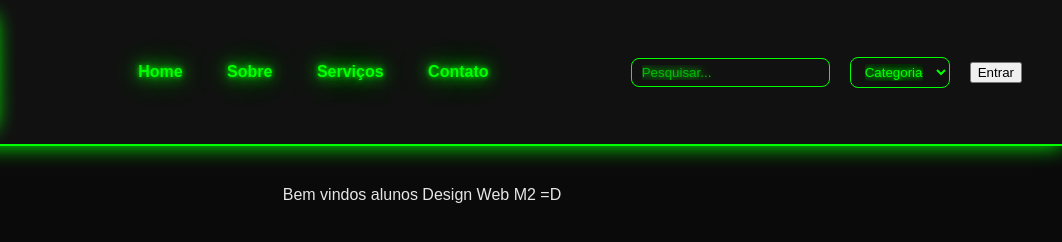
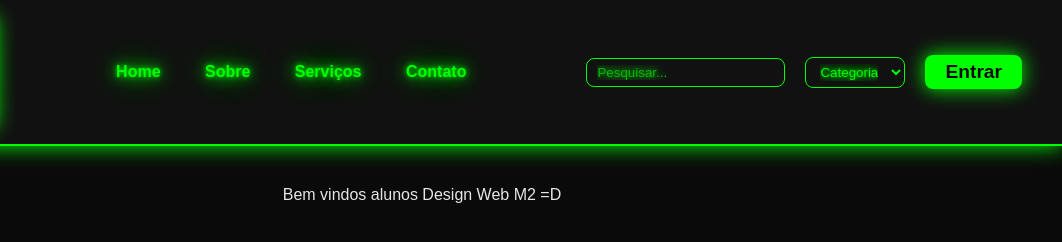
Before and after one commit to AndersonDutra7/headerNeon, a plain HTML site: page index.html in a window 1280 px wide. Shown: the full height of the page, 218-1280 px from the left. Drawn offline with Linux system fonts and the light colour scheme.

Commit message:
finalizado header

```diff
--- a/style.css
+++ b/style.css
@@ -102,3 +102,25 @@ header {
   color: var(--color-primary);
   opacity: 0.7;
 }
+
+.header-controls input:focus {
+  box-shadow: var(--shadow-soft);
+}
+
+button {
+  background-color: var(--color-primary);
+  color: var(--color-bg);
+  font-size: 1.2rem;
+  font-weight: bold;
+  padding: 6px 20px;
+  border: none;
+  border-radius: var(--border-radius);
+  cursor: pointer;
+  box-shadow: var(--shadow-intense);
+  transition: 0.3s;
+}
+
+button:hover {
+  transform: translateY(-2px);
+  box-shadow: var(--shadow-soft);
+}
```
